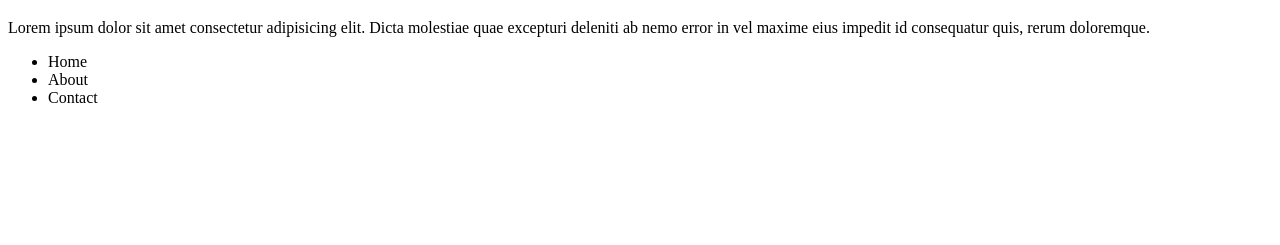
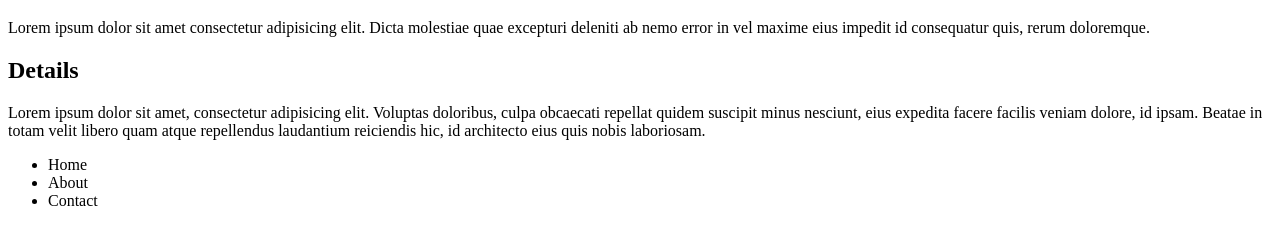
Before and after one commit to syedmubarish/Learn-git, a plain HTML site: page index.html in a window 1280 px wide. Shown: the part 61-306 px from the top of the page. Drawn offline with Linux system fonts and the light colour scheme.

Commit message:
add details

```diff
--- a/index.html
+++ b/index.html
@@ -10,6 +10,8 @@
         Hello
     </h1>
     <p>Lorem ipsum dolor sit amet consectetur adipisicing elit. Dicta molestiae quae excepturi deleniti ab nemo error in vel maxime eius impedit id consequatur quis, rerum doloremque.</p>
+    <h2>Details</h2>
+    <p>Lorem ipsum dolor sit amet, consectetur adipisicing elit. Voluptas doloribus, culpa obcaecati repellat quidem suscipit minus nesciunt, eius expedita facere facilis veniam dolore, id ipsam. Beatae in totam velit libero quam atque repellendus laudantium reiciendis hic, id architecto eius quis nobis laboriosam.</p>
     <ul>
         <li>Home</li>
         <li>About</li>
```
